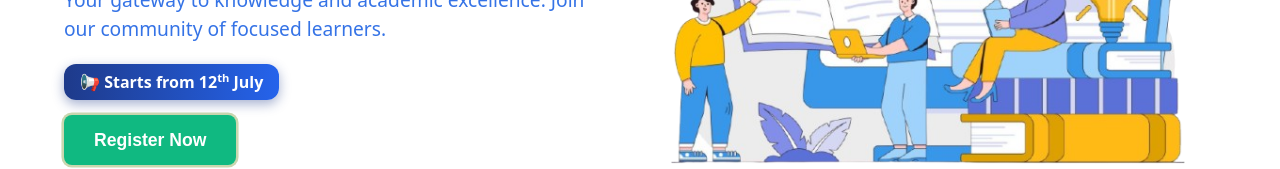
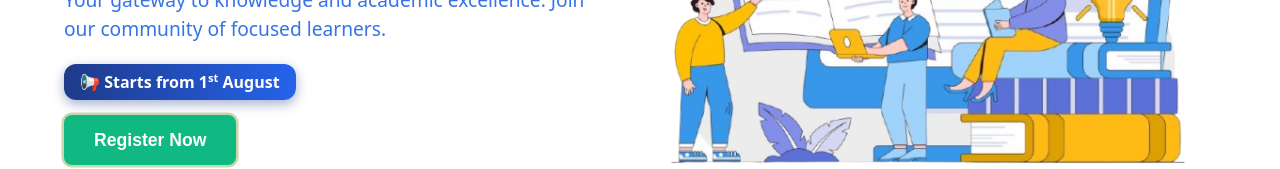
Before and after one commit to pankj369/registrationWebsite, a React (Vite) app: page / in a window 1280 px wide. Shown: the part 306-475 px from the top of the page. Built offline with nearby package versions, Linux system fonts and the light colour scheme.

Commit message:
change date

```diff
--- a/src/components/HeroSection.jsx
+++ b/src/components/HeroSection.jsx
@@ -11,7 +11,7 @@ function HeroSection() {
             community of focused learners.
           </p>
         <strong className="starts">
-  📢 Starts from 12<sup>th</sup> July
+  📢 Starts from 1<sup>st</sup> August
 </strong>
 
           <br></br>
```
